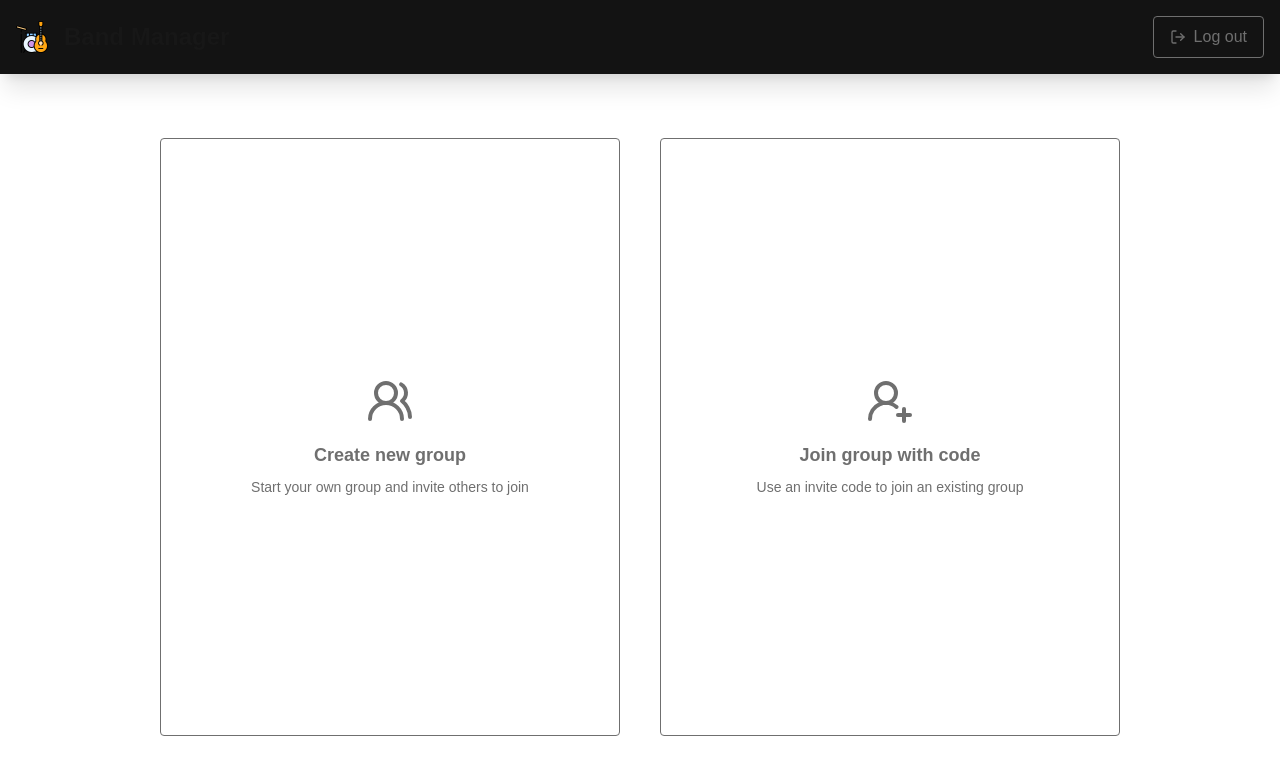
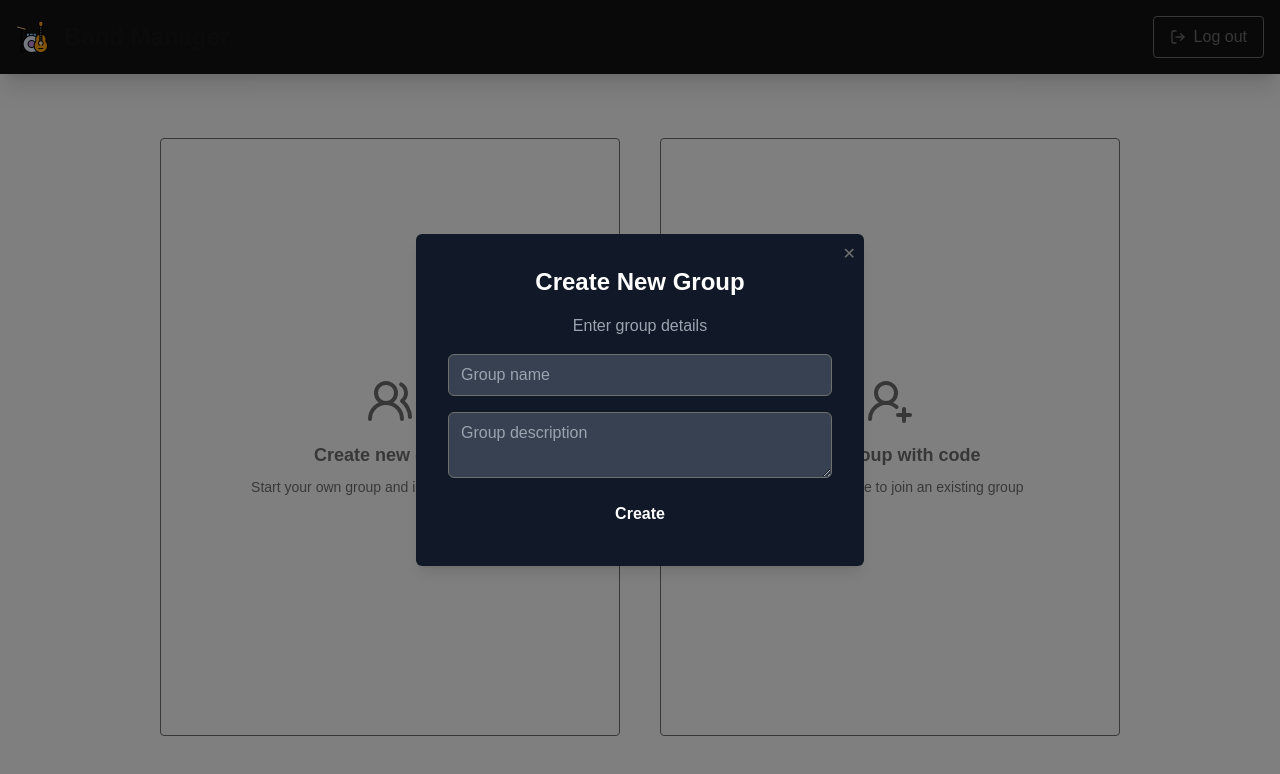
Before and after one commit to PZSP2-Team/band-manager, a Next.js app in the folder frontend/: page /group in a window 1280 px wide. Both pictures are taken after a click on the button 390 px from the left and 437 px from the top of the page. Shown: the top 774 px of the page. Built offline with nearby package versions, Linux system fonts and the light colour scheme; no server answers.

Commit message:
[IMPLEMENTED] Form for group create

```diff
--- a/frontend/src/app/(protected)/group/page.tsx
+++ b/frontend/src/app/(protected)/group/page.tsx
@@ -3,12 +3,14 @@ import { useSession, getSession } from "next-auth/react";
 import { useState, useEffect } from "react";
 import { UserRoundPlus, UsersRound } from "lucide-react";
 
-
 export default function GroupPage() {
-  const { data: session, update } = useSession(); // Получаем функцию update для обновления сессии
+  const { data: session, update } = useSession(); // Get the update function for the session
   const [group, setGroup] = useState<{ id: number; name: string; description: string } | null>(null);
   const [showJoinModal, setShowJoinModal] = useState(false);
+  const [showCreateModal, setShowCreateModal] = useState(false);
   const [joinCode, setJoinCode] = useState("");
+  const [groupName, setGroupName] = useState("");
+  const [groupDescription, setGroupDescription] = useState("");
   const [error, setError] = useState(false);
   const [success, setSuccess] = useState(false);
 
@@ -31,10 +33,8 @@ export default function GroupPage() {
 
       const newGroupId = 1;
       try {
-        // Обновляем данные пользователя, отправляя их на сервер
-        await update({...session, user: {...session?.user, groupId: newGroupId } });
+        await update({ user: { ...session?.user, groupId: newGroupId } });
 
-        // Рефетчим сессию, чтобы получить обновленные данные
         const updatedSession = await getSession();
 
         console.log(`User group_id successfully updated. Current group_id: ${updatedSession?.user?.groupId}`);
@@ -47,8 +47,27 @@ export default function GroupPage() {
     }
   };
 
+  const handleCreateGroup = async () => {
+    if (groupName && groupDescription) {
+      setSuccess(true);
+      setError(false);
 
+      try {
+        // Placeholder for group creation logic (e.g., send to server or update session)
+        const newGroup = { id: Date.now(), name: groupName, description: groupDescription };
+        setGroup(newGroup);
 
+        // Update the session with the new group ID
+        await update({ user: { ...session?.user, groupId: newGroup.id } });
+
+        console.log(`New group created: ${newGroup.name}`);
+      } catch (err) {
+        console.error("Failed to create group:", err);
+      }
+    } else {
+      setError(true);
+    }
+  };
 
   if (group) {
     return (
@@ -63,7 +82,7 @@ export default function GroupPage() {
     <div className="min-h-[calc(100vh-74px)] flex flex-col mx-auto py-16 gap-8">
       <div className="flex-grow flex flex-row gap-10 px-40">
         <button
-          onClick={() => {/* create group logic */}}
+          onClick={() => setShowCreateModal(true)}
           className="flex flex-col items-center justify-center w-full p-4 border border-customGray text-customGray rounded hover:bg-hoverGray group"
         >
           <UsersRound size={48} className="mb-4 transform transition-transform group-hover:-translate-y-4" />
@@ -79,6 +98,50 @@ export default function GroupPage() {
           <p className="text-sm text-center">Use an invite code to join an existing group</p>
         </button>
       </div>
+
+      {showCreateModal && (
+        <div className="fixed inset-0 bg-black bg-opacity-50 flex items-center justify-center z-50">
+          <div className="bg-gray-900 text-white p-8 rounded-md shadow-lg w-[28rem] relative">
+            <button
+              onClick={() => setShowCreateModal(false)}
+              className="absolute top-2 right-2 text-customGray hover:text-white"
+            >
+              ✕
+            </button>
+            {!success ? (
+              <>
+                <h2 className="text-2xl font-bold mb-4 text-center">Create New Group</h2>
+                <p className="text-gray-400 mb-4 text-center">Enter group details</p>
+                <input
+                  type="text"
+                  value={groupName}
+                  onChange={(e) => setGroupName(e.target.value)}
+                  placeholder="Group name"
+                  className="px-3 py-2 mb-4 block w-full rounded-md bg-gray-700 border border-customGray text-gray-300 focus:border-indigo-300 focus:ring focus:ring-indigo-200 focus:ring-opacity-50"
+                />
+                <textarea
+                  value={groupDescription}
+                  onChange={(e) => setGroupDescription(e.target.value)}
+                  placeholder="Group description"
+                  className="px-3 py-2 mb-4 block w-full rounded-md bg-gray-700 border border-customGray text-gray-300 focus:border-indigo-300 focus:ring focus:ring-indigo-200 focus:ring-opacity-50"
+                />
+                <button
+                  onClick={handleCreateGroup}
+                  className="w-full py-2 px-4 rounded bg-cornflowerblue text-white font-bold hover:bg-blue-600 active:bg-blue-700 transition-colors duration-300"
+                >
+                  Create
+                </button>
+                {error && <p className="mt-2 text-red-500 text-center">Please fill in all fields</p>}
+              </>
+            ) : (
+              <div className="text-center">
+                <h2 className="text-2xl font-bold mb-4">Group Created Successfully!</h2>
+                <span className="text-4xl">🎉</span>
+              </div>
+            )}
+          </div>
+        </div>
+      )}
 
       {showJoinModal && (
         <div className="fixed inset-0 bg-black bg-opacity-50 flex items-center justify-center z-50">
```
